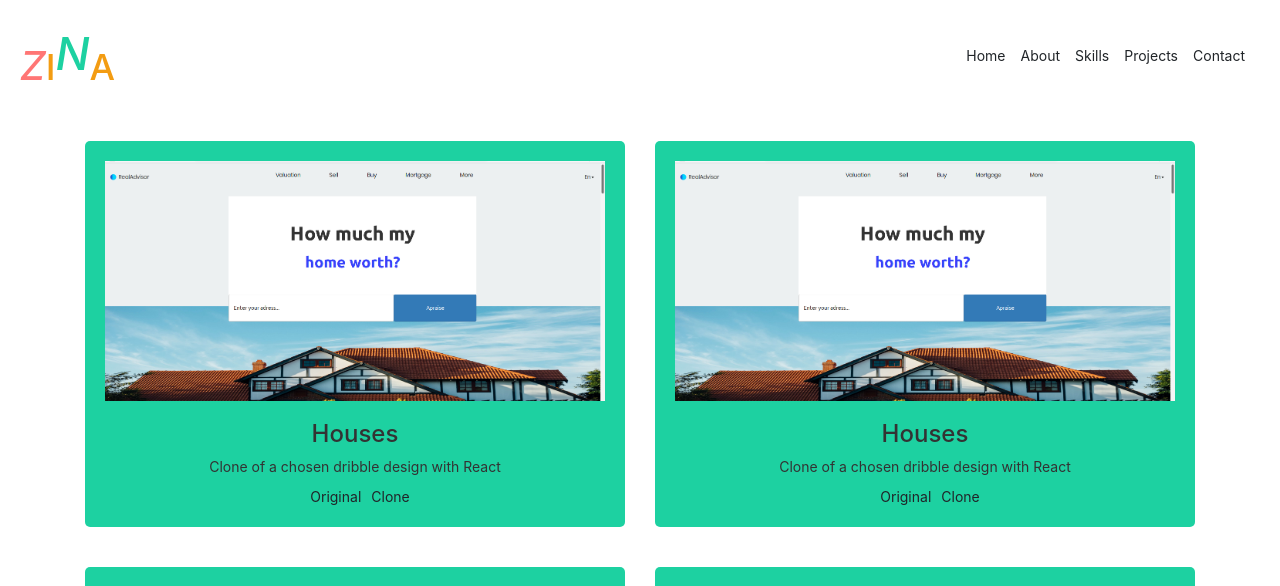
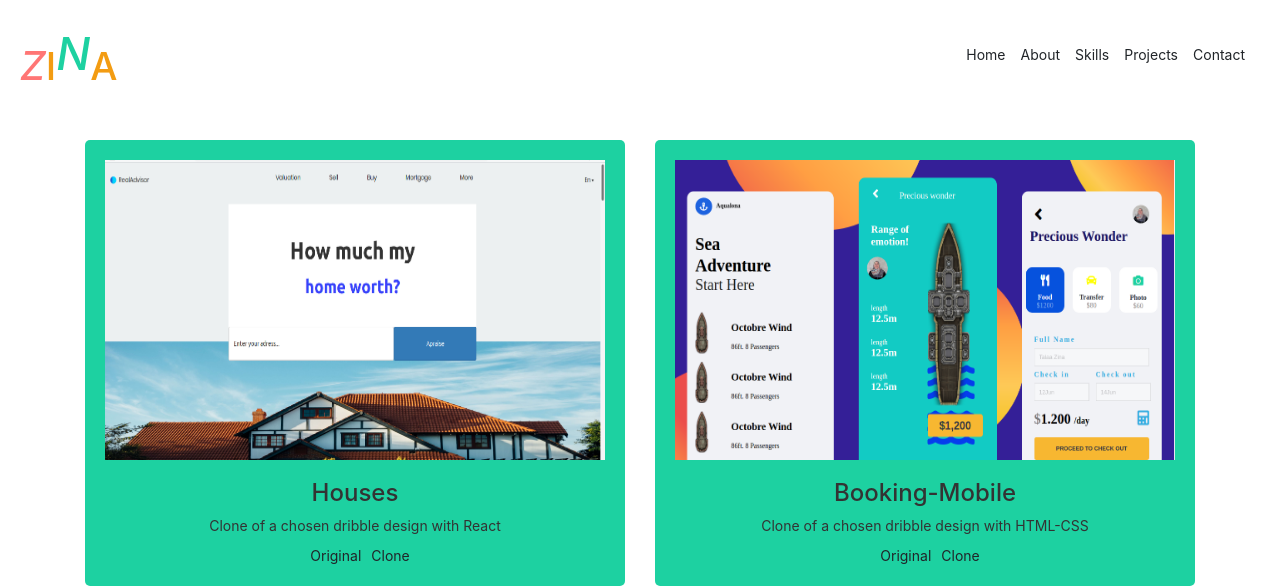
Before and after one commit to zinagithub/zina-portfolio, a React (Create React App) app: page /projects in a window 1280 px wide. Shown: the top 586 px of the page. Built offline with nearby package versions, Linux system fonts and the light colour scheme; grey boxes are pictures that could not be loaded.

Commit message:
update about-projects components

```diff
--- a/src/components/about.css
+++ b/src/components/about.css
@@ -8,6 +8,7 @@
 	word-spacing: 1rem;
 }
 h1 {
+  font-size : 3vw;
   line-height: 11vh;
 }
 button  {
--- a/src/components/about.js
+++ b/src/components/about.js
@@ -16,7 +16,7 @@ class About extends React.Component {
   		 <div className = 'hero' style= {backHero}>
         <div className = 'container'>
            <h1 className = 'herTitle'>About Me</h1>
-           <h1 className="parag">I’m Zina Talaa, a software engineer and developer living
+           <h1 className="parag">I’m Zina Talaa, a software engineer and web developer living
             in <a>ALGERIA</a>, looking for Front-End postion.
            </h1>
 
--- a/src/components/project.js
+++ b/src/components/project.js
@@ -8,7 +8,7 @@ function Project(props){
 
 		     <div className = 'col-sm-12 col-md-6  '>
 		       <div className = 'project'>
-		         <img src = {props.img} alt = {props.name} className="img-responsive"/>
+		         <img src = {props.img} alt = {props.name} width = "100%" height="300" />
                  <h3>{props.name}</h3>
                  <p>{props.description}</p>
                  <div className='linksPrj'>
--- a/src/components/projects.js
+++ b/src/components/projects.js
@@ -4,9 +4,10 @@ import { useState } from 'react';
 import Project from './project';
 import './projects.css';
 import HOMES from './img/homes.png';
-import image1 from './food.jpg';
-import image2 from './reading-about-code-on-hackernoon.jpg';
-import image3 from './designecologist.jpg'
+//import image1 from './food.jpg';
+import image2 from './img/reading-about-code-on-hackernoon.jpg';
+import image3 from './designecologist.jpg';
+import image4 from './booking-mobile.png';
 
 
 function Projects(){
@@ -19,11 +20,11 @@ function Projects(){
           href2 : 'http://zinagithub.github.io/homes'
         },
         {
-          name: 'Houses',
-          description: 'Clone of a chosen dribble design with React',
-          img:HOMES,
-          href1 : 'https://dribbble.com/shots/8214828-Real-Advisor-Homepage-Exploration-02/attachments/589156?mode=media',
-          href2 : 'http://zinagithub.github.io/homes'
+          name: 'Booking-Mobile',
+          description: 'Clone of a chosen dribble design with HTML-CSS',
+          img:image4,
+          href1 : 'https://dribbble.com/shots/8626937/attachments/884233?mode=media',
+          href2 : 'https://zinagithub.github.io/booking-mobile/'
         },
         {name: 'Facebook', description: 'RoR prject',img:image2},
         {name: 'Bookstore', description: 'React javascript store books project',img:image3}
```
Also changed, not shown: src/components/booking-mobile.png (added), src/components/img/reading-about-code-on-hackernoon.jpg (renamed from src/components/reading-about-code-on-hackernoon.jpg).
